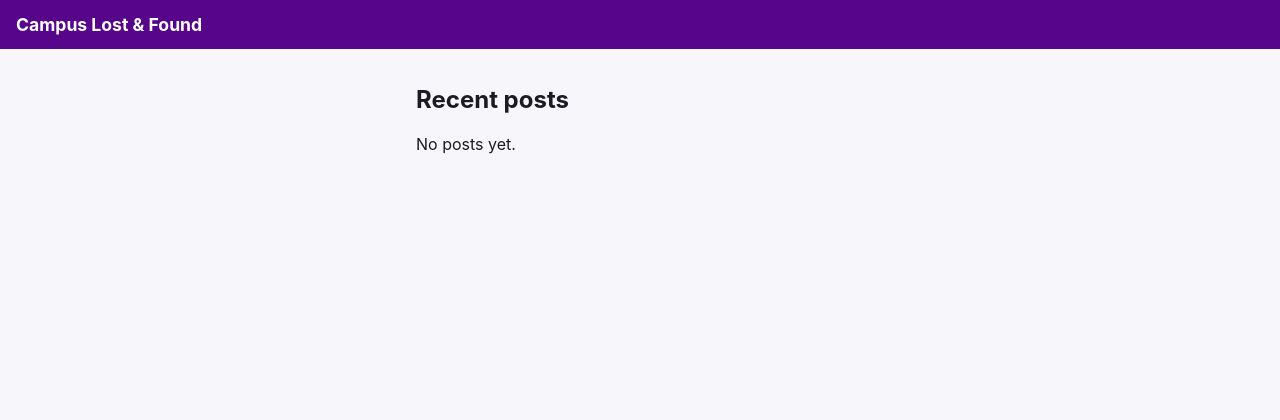
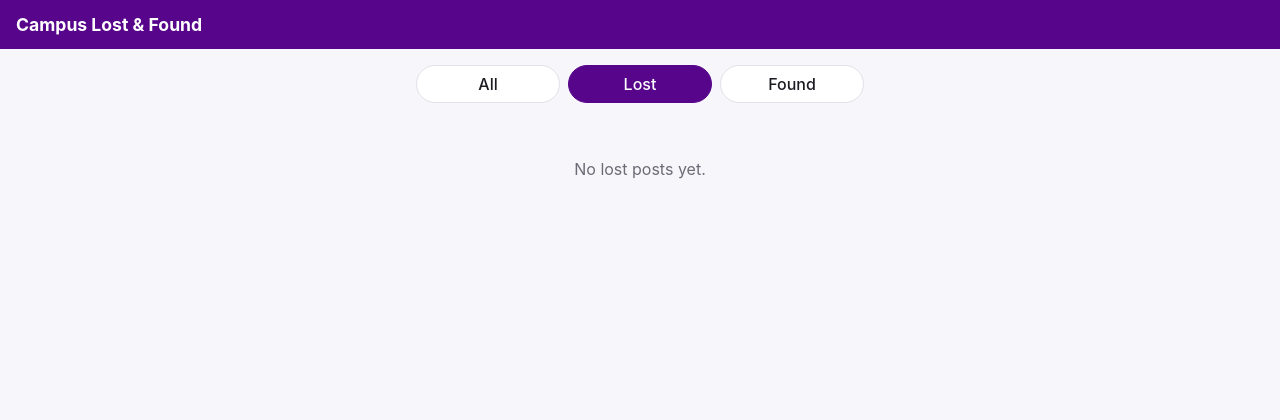
Before and after one commit to nyu-software-engineering/web-app-exercise, a Flask app: page /?type=lost in a window 1280 px wide. Shown: the top 420 px of the page. Run offline with Flask 3, Linux system fonts and the light colour scheme; data that the repository does not hold is empty.

Commit message:
Add All/Lost/Found filter tabs to home page

```diff
--- a/app.py
+++ b/app.py
@@ -2,7 +2,7 @@ import os
 
 import pymongo
 from dotenv import load_dotenv
-from flask import Flask, render_template
+from flask import Flask, render_template, request
 
 from constants import BUILDINGS, CATEGORIES, ITEM_TYPES, STATUSES
 
@@ -25,10 +25,17 @@ def inject_constants():
         "BUILDINGS": BUILDINGS,
     }
 
+# --- A: home / list page ---
 @app.route("/")
 def home():
-    recent = items.find().sort("created_at", pymongo.DESCENDING).limit(50)
-    return render_template("index.html", items=list(recent))
+    """List recent posts, optionally filtered by ?type=lost or ?type=found."""
+    item_type = request.args.get("type")
+    if item_type not in ITEM_TYPES:
+        item_type = None  # ignore missing or invalid values, show everything
+
+    query = {"type": item_type} if item_type else {}
+    recent = items.find(query).sort("created_at", pymongo.DESCENDING).limit(50)
+    return render_template("index.html", items=list(recent), active_type=item_type)
 
 if __name__ == "__main__":
     app.run(port=8000, debug=True)
--- a/static/css/style.css
+++ b/static/css/style.css
@@ -169,3 +169,33 @@ body {
   background: var(--red-light);
   color: var(--red);
 }
+
+.tabs {
+  display: flex;
+  gap: 8px;
+  margin-bottom: 16px;
+}
+
+.tabs a {
+  flex: 1;
+  padding: 8px 0;
+  border: 1px solid var(--border);
+  border-radius: 999px;
+  background: #fff;
+  color: var(--text);
+  text-align: center;
+  text-decoration: none;
+  font-weight: 500;
+}
+
+.tabs a.active {
+  background: var(--purple);
+  border-color: var(--purple);
+  color: #fff;
+}
+
+.empty {
+  padding: 40px 0;
+  color: var(--gray);
+  text-align: center;
+}
--- a/templates/index.html
+++ b/templates/index.html
@@ -1,7 +1,12 @@
 {% extends "base.html" %}
 
 {% block content %}
-  <h2>Recent posts</h2>
+  <nav class="tabs">
+    <a href="{{ url_for('home') }}" class="{{ 'active' if not active_type }}">All</a>
+    {% for t in ITEM_TYPES %}
+      <a href="{{ url_for('home', type=t) }}" class="{{ 'active' if active_type == t }}">{{ t | capitalize }}</a>
+    {% endfor %}
+  </nav>
 
   {% if items %}
     {% for item in items %}
@@ -12,6 +17,6 @@
       </div>
     {% endfor %}
   {% else %}
-    <p>No posts yet.</p>
+    <p class="empty">No {{ active_type or "" }} posts yet.</p>
   {% endif %}
 {% endblock %}
```
